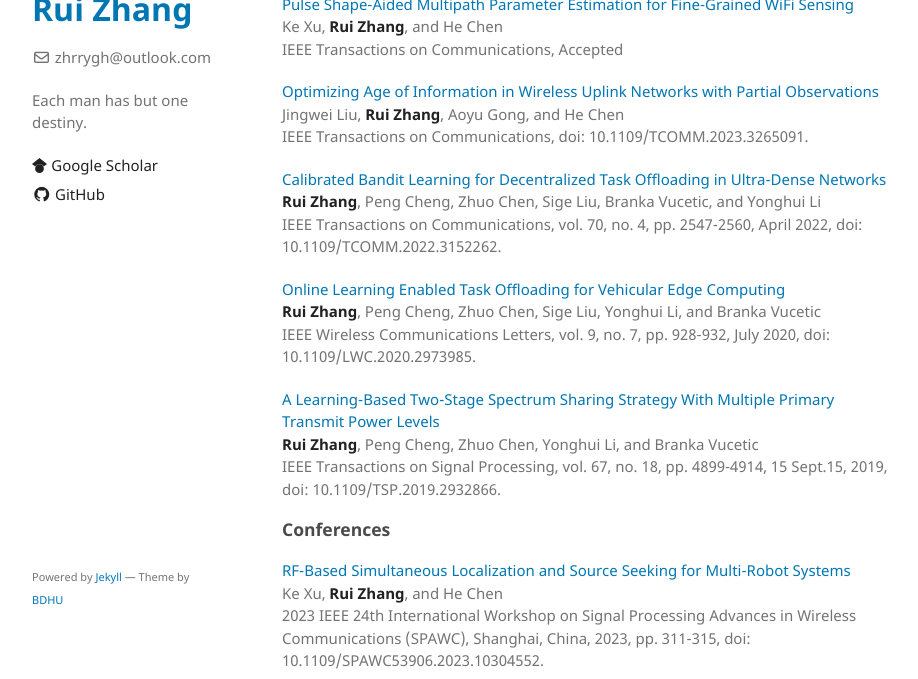
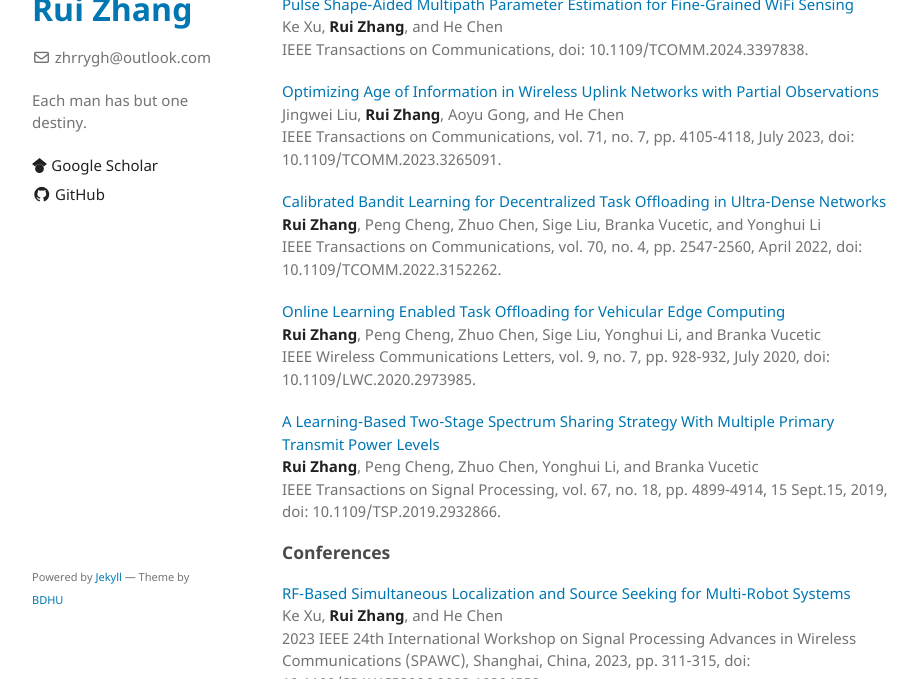
Before and after one commit to zhrrygh/zhrrygh.github.io, a Jekyll site: the page built from index.md, in a window 1280 px wide and 900 px high, scrolled down 720 px, cut to the strip 221-900 px from the top of the window. Shown: the whole strip, without its empty margins (178-1096 px from the left). Built offline with Jekyll 4.4.1, drawn with Linux system fonts in a browser that asks for light colours.

Commit message:
Update index.md

```diff
--- a/index.md
+++ b/index.md
@@ -38,13 +38,13 @@ Major : Information Engineering
 
 ### Journals
 
-[Pulse Shape-Aided Multipath Parameter Estimation for Fine-Grained WiFi Sensing]() \
+[Pulse Shape-Aided Multipath Parameter Estimation for Fine-Grained WiFi Sensing](https://ieeexplore.ieee.org/document/10521606) \
 Ke Xu, **Rui Zhang**, and He Chen \
-IEEE Transactions on Communications, Accepted
+IEEE Transactions on Communications, doi: 10.1109/TCOMM.2024.3397838.
 
 [Optimizing Age of Information in Wireless Uplink Networks with Partial Observations](https://ieeexplore.ieee.org/document/10093917) \
 Jingwei Liu, **Rui Zhang**, Aoyu Gong, and He Chen \
-IEEE Transactions on Communications, doi: 10.1109/TCOMM.2023.3265091.
+IEEE Transactions on Communications, vol. 71, no. 7, pp. 4105-4118, July 2023, doi: 10.1109/TCOMM.2023.3265091.
 
 [Calibrated Bandit Learning for Decentralized Task Offloading in Ultra-Dense Networks](https://ieeexplore.ieee.org/abstract/document/9715074?casa_token=oHjZaEumGLcAAAAA:hyuB2pyiOZkI4IK_btJJqWAI2OZiR197AqLJy04RDApz47fv1ES61KpTlcNB8tF6arebAu63) \
 **Rui Zhang**, Peng Cheng, Zhuo Chen, Sige Liu, Branka Vucetic, and Yonghui Li \
```
